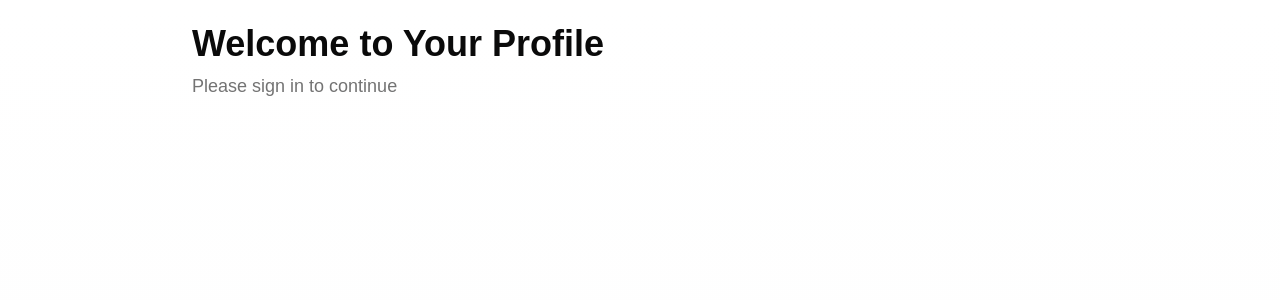
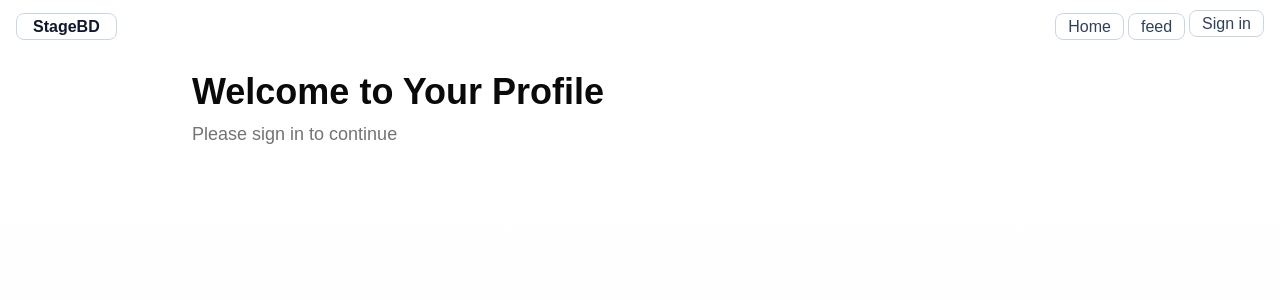
Before and after one commit to NahinM/Stage-BD, a React (Vite) app in the folder client/: page /profile in a window 1280 px wide. Shown: the top 300 px of the page. Built offline with nearby package versions, Linux system fonts and the light colour scheme.

Commit message:
add navigation

```diff
--- a/client/src/Pages/Events/event-feed/even-feed.tsx
+++ b/client/src/Pages/Events/event-feed/even-feed.tsx
@@ -3,6 +3,7 @@ import { EventCard } from "./event-card"
 import {type EventCardType} from "./event-card-type"
 import { useEffect } from "react";
 import EventSearchBox from "./search";
+import Nav from "@/components/nav";
 
 export default function EventFeed() {
     const events = useEventStore((state) => state.events);
@@ -15,6 +16,12 @@ export default function EventFeed() {
 
     return (
         <div className="bg-muted min-h-screen p-4 w-full">
+            <Nav pages={[
+                { name: "Home", href: "/" },
+                { name: "Feed", href: "/feed" }
+            ]} />
+            <br /><br />
+
             <h1 className="text-2xl font-bold mb-4 text-center">Event Feed</h1>
 
             <EventSearchBox />
--- a/client/src/Pages/User/profile.tsx
+++ b/client/src/Pages/User/profile.tsx
@@ -1,11 +1,14 @@
 import { useUserStore } from "@/store/User/user";
 import { Card, CardContent, CardDescription, CardHeader, CardTitle } from "@/components/ui/card";
+import Nav from "@/components/nav";
 
 export default function Profile() {
     const { user } = useUserStore();
 
     return (
         <div className="min-h-screen bg-gradient-to-b from-background to-secondary/20 p-6">
+            <Nav pages={[{ name: "Home", href: "/" },{ name: "feed", href: "/feed" }]} />
+            <br /><br />
             <div className="max-w-4xl mx-auto space-y-8">
                 {/* Welcome Header */}
                 <div className="space-y-2">
--- /dev/null
+++ b/client/src/components/nav.tsx
@@ -0,0 +1,75 @@
+import { Link } from "react-router-dom";
+import { useUserStore } from "@/store/User/user";
+import {
+  DropdownMenu,
+  DropdownMenuContent,
+  DropdownMenuGroup,
+  DropdownMenuItem,
+  DropdownMenuLabel,
+  DropdownMenuSeparator,
+  DropdownMenuTrigger,
+} from "@/components/ui/dropdown-menu"
+
+interface Pages {
+    name: string;
+    href: string;
+}
+
+export default function Nav({ pages }: { pages: Pages[] }) {
+
+    const user = useUserStore((state) => state.user);
+
+    return (
+        <nav className="flex flex-row fixed top-0 left-0 right-0 z-50 px-4 py-3 backdrop-blur-sm items-center">
+            <div>
+                <a className="font-bold text-slate-900 hover:text-sky-700 transition-colors border border-slate-300 hover:border-slate-500 px-4 py-1 rounded-md"> StageBD</a>
+            </div>
+            <div className="grow"></div>
+            <ul className="flex flex-row gap-1 items-center">
+                {pages.map((page) => (
+                    <li
+                        key={page.href}
+                    >
+                        <Link to={page.href}
+                        className="font-medium text-slate-700 hover:text-slate-900 px-3 py-1 rounded-md border border-slate-300 hover:border-slate-500 transition-colors"
+                        >{page.name}</Link>
+                    </li>
+                ))}
+                <li
+                    className="relative min-w-[40px] h-[30px]"
+                >
+                    {user ? (
+                        <div className="absolute left-1/2 top-1/2 -translate-x-1/2 -translate-y-1/2">
+                            <DropdownMenu>
+                                <DropdownMenuTrigger className="font-bold text-white w-[40px] h-[40px] hover:text-slate-200 rounded-full border border-slate-300 hover:border-slate-500 transition-colors bg-slate-500">
+                                    {user.firstname[0].toUpperCase()}
+                                </DropdownMenuTrigger>
+                                <DropdownMenuContent>
+                                    <DropdownMenuGroup>
+                                        <DropdownMenuLabel>My Account</DropdownMenuLabel>
+                                        <DropdownMenuSeparator />
+                                        <DropdownMenuItem>
+                                            <Link to="/profile">Profile</Link>
+                                        </DropdownMenuItem>
+                                        <DropdownMenuItem>
+                                            <Link to="/settings">Settings</Link>
+                                        </DropdownMenuItem>
+                                        <DropdownMenuSeparator />
+                                        <DropdownMenuItem>
+                                            <Link to="/logout">Logout</Link>
+                                        </DropdownMenuItem>
+                                    </DropdownMenuGroup>
+                                </DropdownMenuContent>
+                            </DropdownMenu>
+                        </div>
+
+                    ) : (
+                        <Link to="/signin"
+                        className="font-medium text-slate-700 hover:text-slate-900 px-3 py-1 rounded-md border border-slate-300 hover:border-slate-500 transition-colors"
+                        >Sign in</Link>
+                    )}
+                </li>
+            </ul>
+        </nav>
+    )
+}
```
